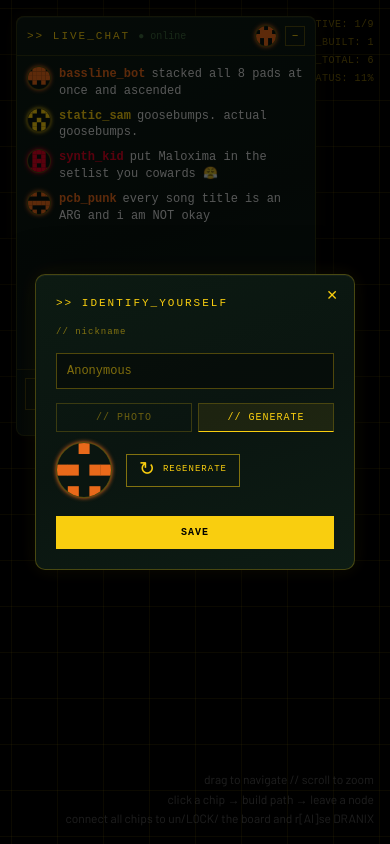
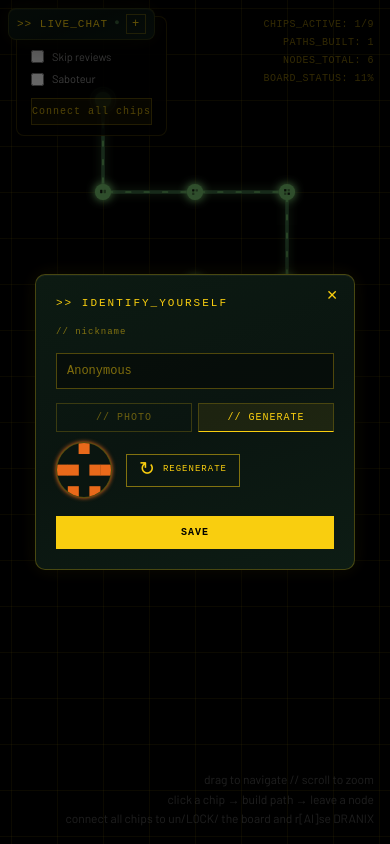
Before and after one commit to dranixband/dranixator, a React (Vite) app: page / in a window 390 px wide. Built offline with nearby package versions, Linux system fonts and the light colour scheme.

Commit message:
feat(live-chat): mobile dock layout, collapsed pill, tap-to-close backdrop

```diff
--- a/src/components/livechat/ChatHeader.tsx
+++ b/src/components/livechat/ChatHeader.tsx
@@ -6,6 +6,7 @@ import type { ChatProfile } from './types';
 interface Props {
   profile: ChatProfile;
   collapsed: boolean;
+  compact?: boolean;
   onToggle: () => void;
   onEditProfile: () => void;
   onPointerDown?: (e: ReactPointerEvent) => void;
@@ -14,6 +15,7 @@ interface Props {
 export default function ChatHeader({
   profile,
   collapsed,
+  compact = false,
   onToggle,
   onEditProfile,
   onPointerDown,
@@ -24,26 +26,36 @@ export default function ChatHeader({
       style={{
         display: 'flex',
         alignItems: 'center',
-        gap: 8,
-        padding: '8px 10px',
+        gap: compact ? 6 : 8,
+        padding: compact ? '5px 8px' : '8px 10px',
         borderBottom: collapsed ? 'none' : '1px solid rgba(249,206,15,0.15)',
         fontFamily: MONO,
-        cursor: 'grab',
+        cursor: compact ? 'default' : 'grab',
         userSelect: 'none',
         touchAction: 'none',
       }}
     >
-      <span style={{ fontSize: 11, color: AMBER, textTransform: 'uppercase', letterSpacing: 2 }}>
+      <span style={{ fontSize: 11, color: AMBER, textTransform: 'uppercase', letterSpacing: compact ? 1 : 2 }}>
         {'>> live_chat'}
       </span>
+      {!compact && (
         <span
           className="chat-online-dot"
           style={{ fontSize: 10, color: '#77c56e', marginRight: 'auto' }}
         >
           ● online
         </span>
+      )}
+      {compact && (
+        <span
+          className="chat-online-dot"
+          style={{ fontSize: 9, color: '#77c56e', marginRight: 'auto' }}
+        >
+          ●
+        </span>
+      )}
 
-      {/* Gmail-style avatar button → re-open registration */}
+      {!compact && (
         <button
           type="button"
           onClick={onEditProfile}
@@ -52,6 +64,7 @@ export default function ChatHeader({
         >
           <Avatar avatar={profile.avatar} size={22} />
         </button>
+      )}
 
       <button
         type="button"
--- a/src/components/livechat/ChatWindow.tsx
+++ b/src/components/livechat/ChatWindow.tsx
@@ -4,6 +4,7 @@ import MessageList from './MessageList';
 import MessageInput from './MessageInput';
 import { MONO, PANEL_BG, PANEL_BORDER, PANEL_SHADOW } from './theme';
 import { useDraggable } from '../../hooks/useDraggable';
+import { useIsMobile } from '../../hooks/useIsMobile';
 import type { ChatMessage, ChatProfile } from './types';
 
 interface Props {
@@ -24,7 +25,26 @@ export default function ChatWindow({
   onSend,
 }: Props) {
   const ref = useRef<HTMLDivElement>(null);
-  const { position, onPointerDown } = useDraggable(ref, { x: 16, y: 16 });
+  const isMobile = useIsMobile();
+  const { position, onPointerDown } = useDraggable(ref, { x: 16, y: 16 }, isMobile);
+
+  // Layout differs by device + collapsed state.
+  let layout: React.CSSProperties;
+  if (isMobile) {
+    layout = collapsed
+      ? { top: 8, left: 8, width: 'auto', height: 'auto', borderRadius: 8, border: PANEL_BORDER }
+      : { top: 0, left: 0, width: '100vw', height: '70vh', borderRadius: 0, border: PANEL_BORDER };
+  } else {
+    layout = {
+      top: position.y,
+      left: position.x,
+      width: 300,
+      height: collapsed ? 'auto' : 420,
+      maxHeight: 'calc(100vh - 32px)',
+      borderRadius: 8,
+      border: PANEL_BORDER,
+    };
+  }
 
   return (
     <div
@@ -32,14 +52,8 @@ export default function ChatWindow({
       className="chat-boot-enter"
       style={{
         position: 'fixed',
-        top: position.y,
-        left: position.x,
-        width: 300,
-        height: collapsed ? 'auto' : 420,
-        maxHeight: 'calc(100vh - 32px)',
+        ...layout,
         background: PANEL_BG,
-        border: PANEL_BORDER,
-        borderRadius: 8,
         boxShadow: PANEL_SHADOW,
         display: 'flex',
         flexDirection: 'column',
@@ -51,6 +65,7 @@ export default function ChatWindow({
       <ChatHeader
         profile={profile}
         collapsed={collapsed}
+        compact={isMobile && collapsed}
         onToggle={onToggle}
         onEditProfile={onEditProfile}
         onPointerDown={onPointerDown}
--- a/src/components/livechat/LiveChat.tsx
+++ b/src/components/livechat/LiveChat.tsx
@@ -3,6 +3,7 @@ import ChatWindow from './ChatWindow';
 import RegistrationModal from './RegistrationModal';
 import { useChatProfile, anonymousProfile } from '../../hooks/useChatProfile';
 import { useSimulatedChat } from '../../hooks/useSimulatedChat';
+import { useIsMobile } from '../../hooks/useIsMobile';
 import type { ChatMessage, ChatProfile } from './types';
 
 let ownCounter = 0;
@@ -10,7 +11,8 @@ let ownCounter = 0;
 export default function LiveChat() {
   const { profile, setProfile, hasProfile } = useChatProfile();
   const { messages, pushMessage, updateMessage } = useSimulatedChat();
-  const [collapsed, setCollapsed] = useState(false);
+  const isMobile = useIsMobile();
+  const [collapsed, setCollapsed] = useState(isMobile);
   // Auto-open registration on first visit (no stored profile).
   const [showRegistration, setShowRegistration] = useState(() => !hasProfile);
 
@@ -47,6 +49,12 @@ export default function LiveChat() {
 
   return (
     <>
+      {isMobile && !collapsed && (
+        <div
+          onClick={() => setCollapsed(true)}
+          style={{ position: 'fixed', inset: 0, zIndex: 149, background: 'transparent' }}
+        />
+      )}
       <ChatWindow
         profile={activeProfile}
         messages={messages}
```
Lines whose indentation alone changed are shown as unchanged.
